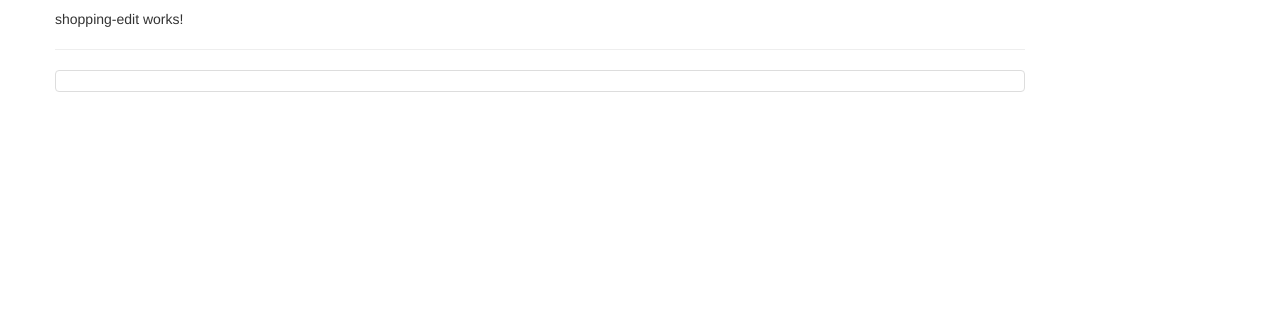
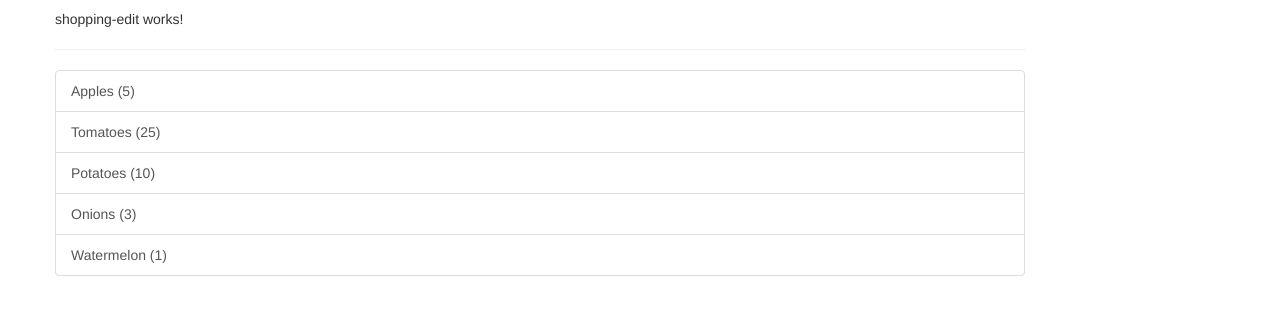
Before and after one commit to Jitgitbit/angular-exercise-two, an Angular app: page / in a window 1280 px wide. Shown: the part 452-766 px from the top of the page. Built offline with nearby package versions, Linux system fonts and the light colour scheme.

Commit message:
shopping-list done

```diff
--- a/src/app/shopping-list/shopping-list.component.html
+++ b/src/app/shopping-list/shopping-list.component.html
@@ -3,7 +3,9 @@
     <app-shopping-edit></app-shopping-edit>
     <hr>
     <ul class="list-group">
-      <a href="#" class="list-group-item" style="cursor: pointer"></a>
+      <a href="#" class="list-group-item" style="cursor: pointer"
+      *ngFor="let ingredient of ingredients"
+      >{{ingredient.name}} ({{ingredient.amount}})</a>
     </ul>
   </div>
 </div>
--- a/src/app/shopping-list/shopping-list.component.ts
+++ b/src/app/shopping-list/shopping-list.component.ts
@@ -1,4 +1,5 @@
 import { Component, OnInit } from '@angular/core';
+import { Ingredient } from '../shared/ingredient.model';
 
 @Component({
   selector: 'app-shopping-list',
@@ -6,7 +7,13 @@ import { Component, OnInit } from '@angular/core';
   styleUrls: ['./shopping-list.component.css']
 })
 export class ShoppingListComponent implements OnInit {
-  ingredients = [];
+  ingredients: Ingredient[] = [
+    new Ingredient('Apples', 5),
+    new Ingredient('Tomatoes', 25),
+    new Ingredient('Potatoes', 10),
+    new Ingredient('Onions', 3),
+    new Ingredient('Watermelon', 1),
+  ];
 
   constructor() { }
 
```
